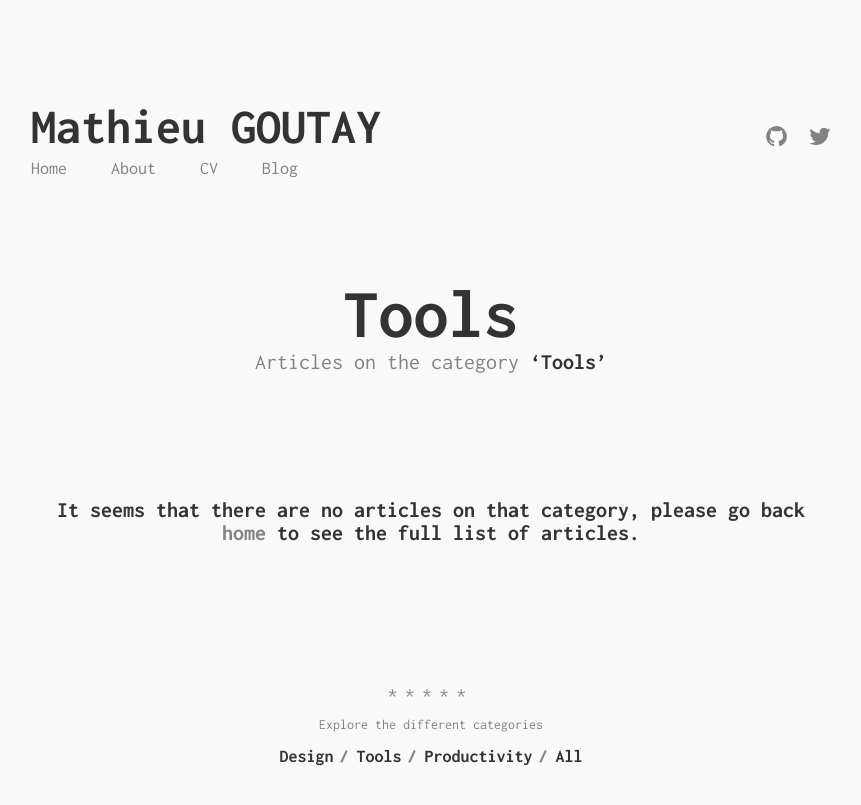
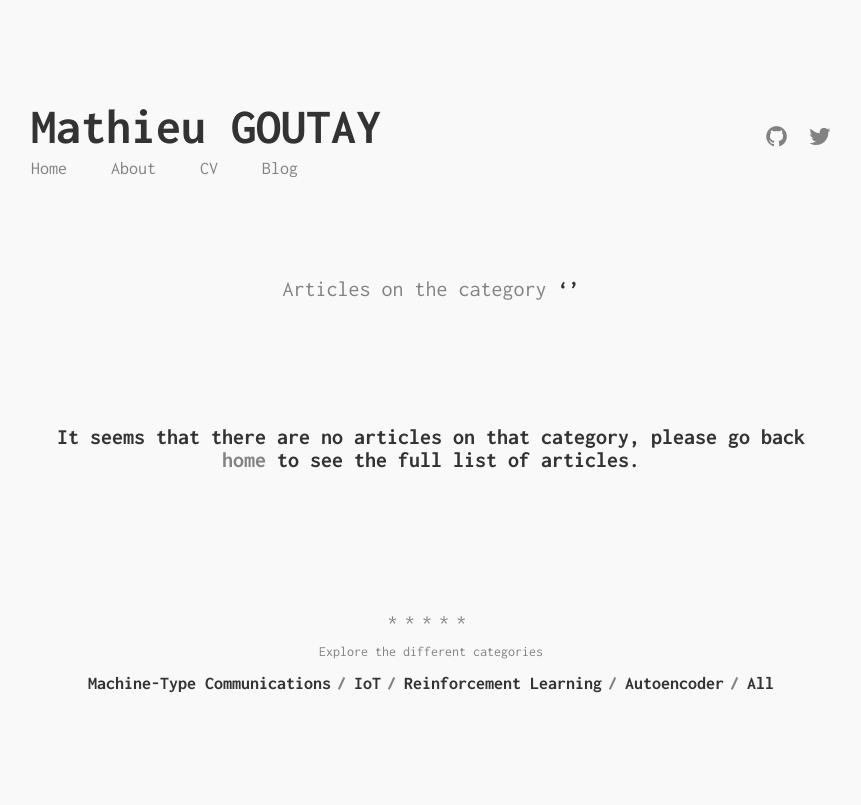
Before and after one commit to goutaymathieu/goutaymathieu.github.io, a Jekyll site: the page built from categories/tools.html, in a window 1280 px wide. Shown: the top 805 px of the page, without its empty margins (209-1070 px from the left). Built offline with Jekyll 4.4.1, drawn with Linux system fonts in a browser that asks for light colours.

Commit message:
Update categories.yml

```diff
--- a/_data/categories.yml
+++ b/_data/categories.yml
@@ -1,8 +1,11 @@
-- slug: design
-  name: Design
+- slug: mtc
+  name: Machine-Type Communications
 
-- slug: tools
-  name: Tools
+- slug: iot
+  name: IoT
 
-- slug: productivity
-  name: Productivity
+- slug: rl
+  name: Reinforcement Learning
+
+- slug: autoencoder
+  name: Autoencoder
```
